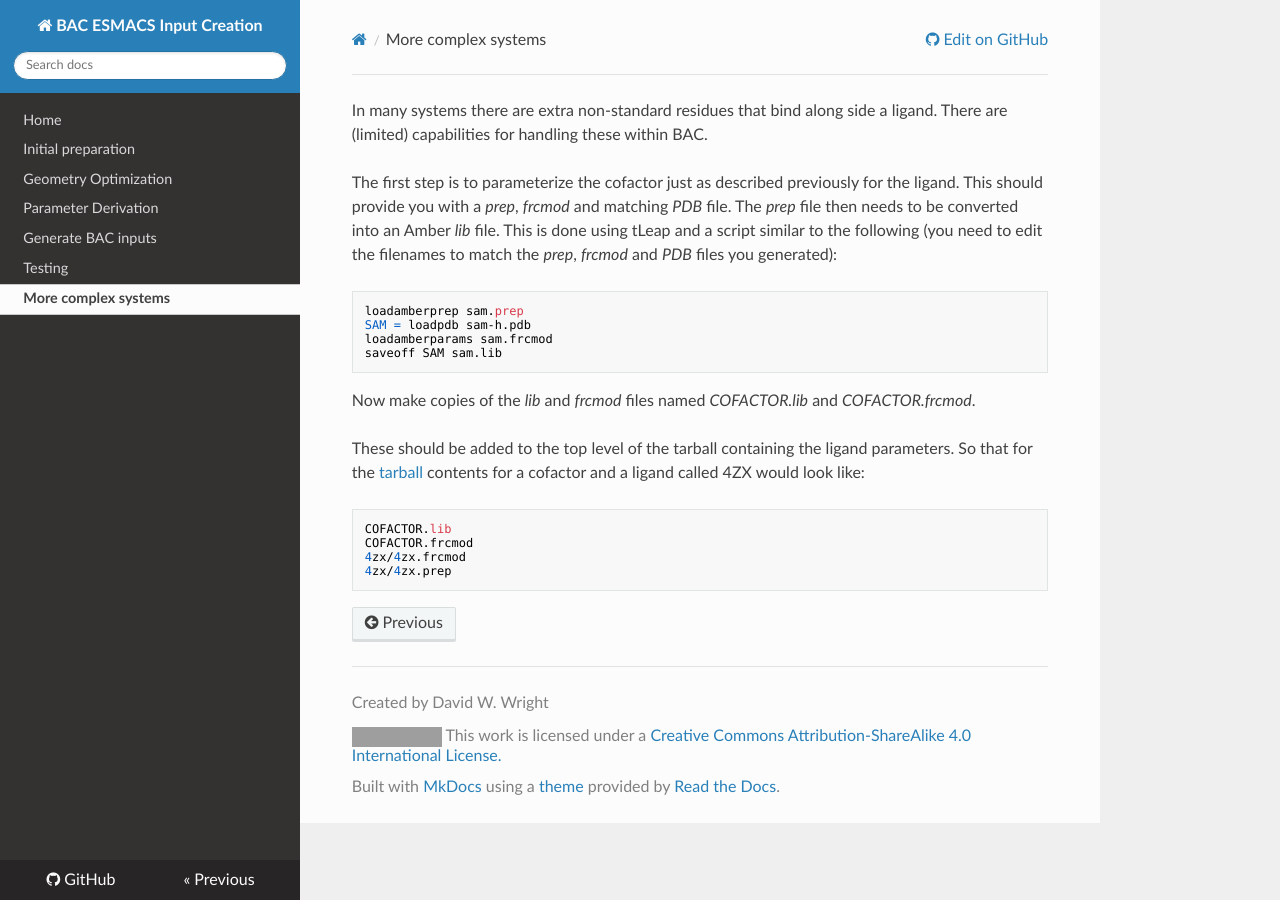
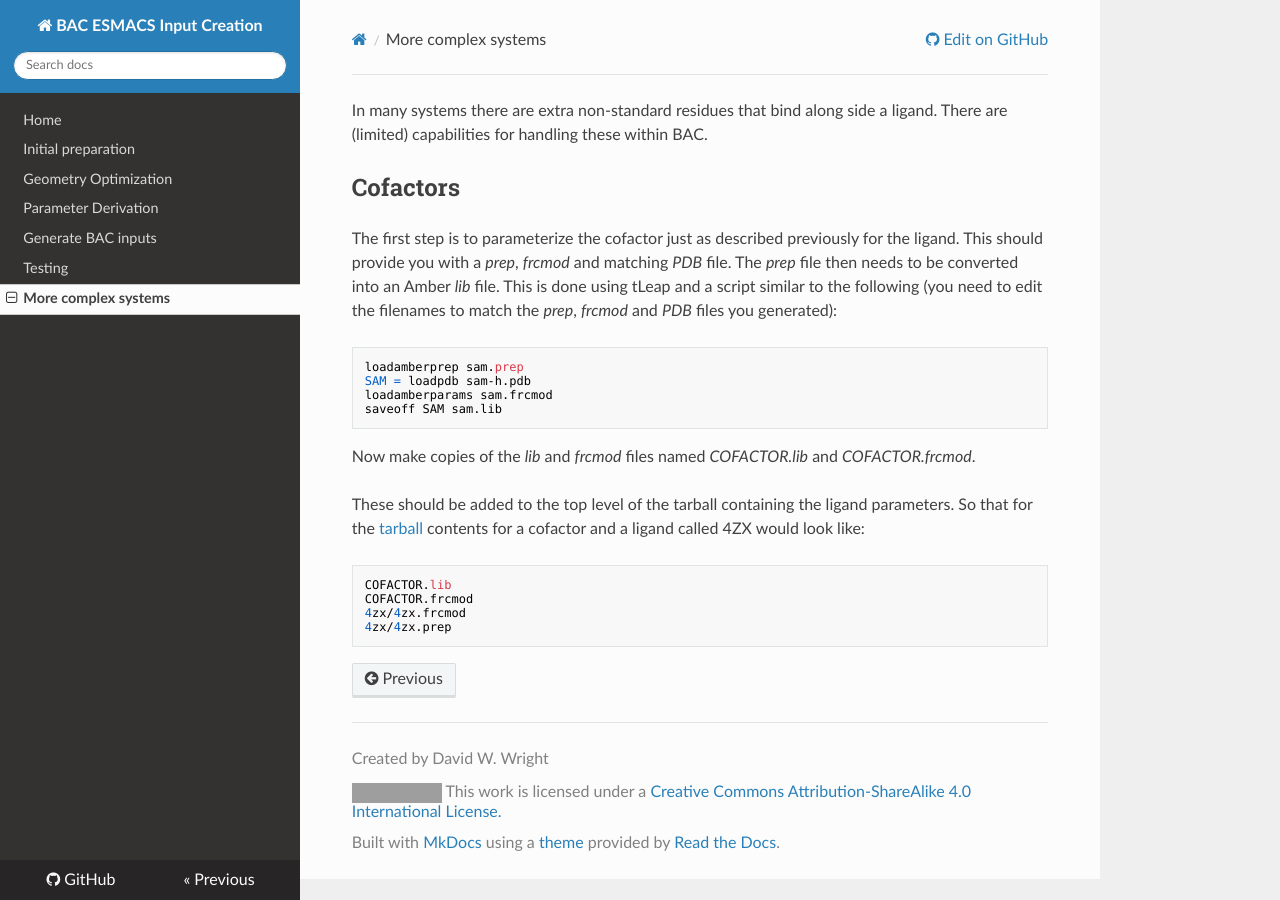
Before and after one commit to UCL-CCS/esmacs-input-creation-docs, an MkDocs documentation site: the page built from docs/cofactors.md, in a window 1280 px wide. Built offline with MkDocs 1.6.1, drawn with Linux system fonts in a browser that asks for light colours; nearby versions of some CDN libraries; old or Windows-style settings are respelled for this version of MkDocs; grey boxes are pictures that could not be loaded.

Commit message:
Add section title for cofactors

```diff
--- a/docs/cofactors.md
+++ b/docs/cofactors.md
@@ -1,5 +1,7 @@
 In many systems there are extra non-standard residues that bind along side a ligand.
 There are (limited) capabilities for handling these within BAC.
+
+## Cofactors
 
 The first step is to parameterize the cofactor just as described previously for the ligand.
 This should provide you with a *prep*, *frcmod* and matching *PDB* file.
```
